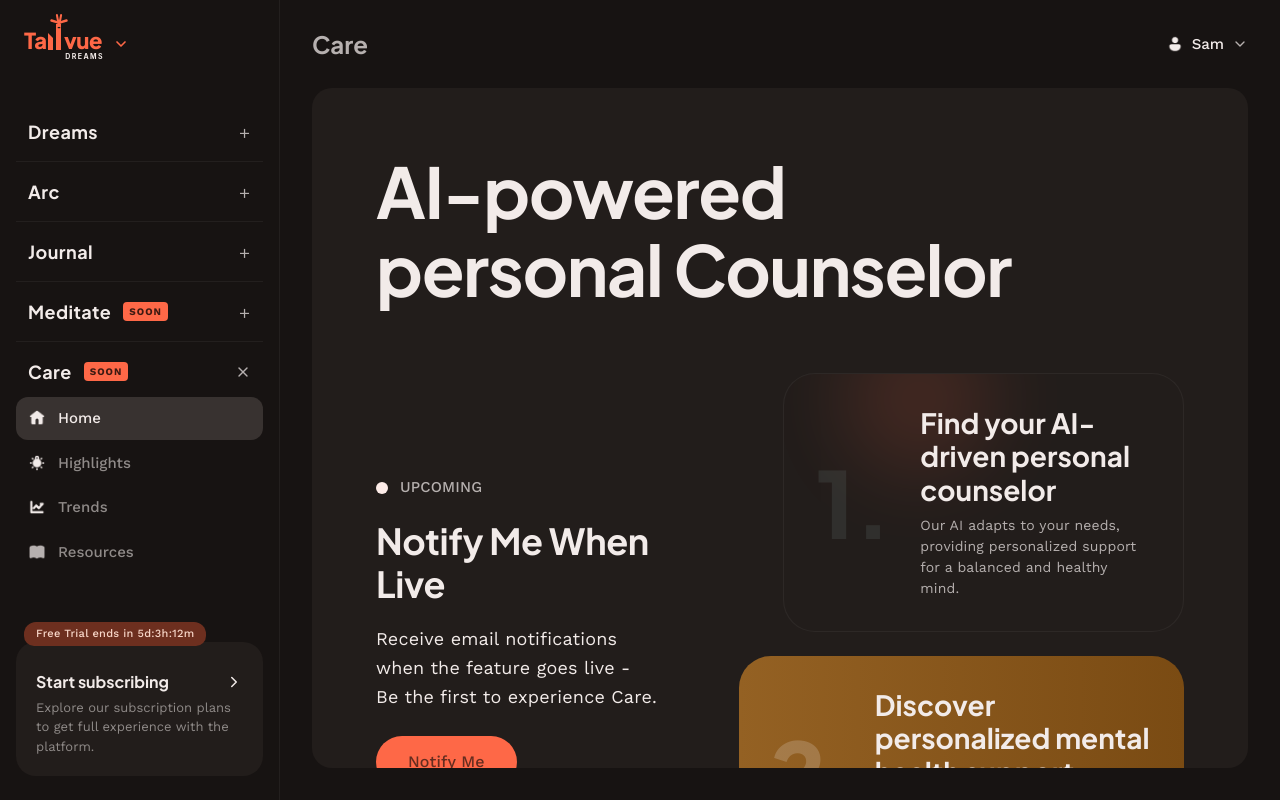
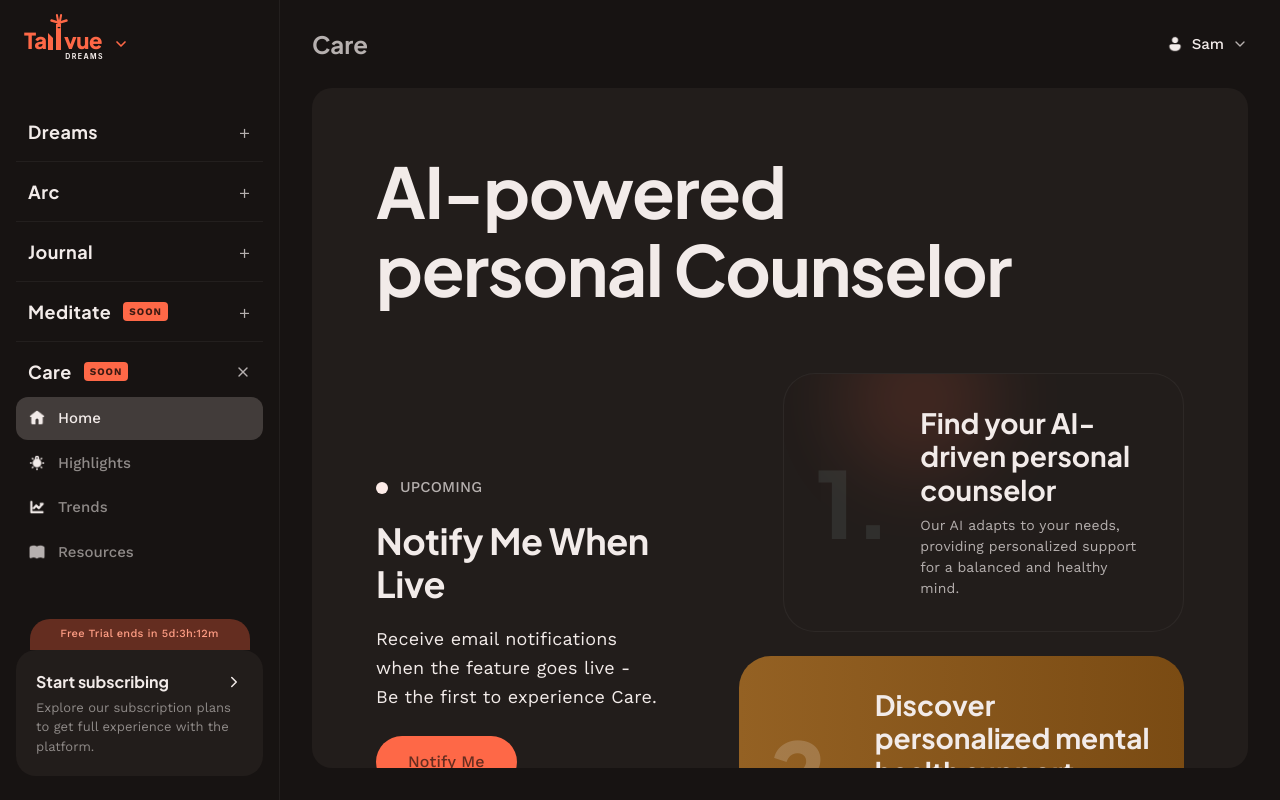
Before and after one commit to Anant123n/tallvue, a React (Vite) app in the folder frontend/: page /care in a window 1280 px wide. Built offline with nearby package versions, Linux system fonts and the light colour scheme.

Commit message:
made changes

```diff
--- a/frontend/src/components/Sidebar.jsx
+++ b/frontend/src/components/Sidebar.jsx
@@ -143,7 +143,7 @@ export default function Sidebar({ isOpen, onClose }) {
                         onClick={() => onClose && onClose()}
                         className={({ isActive }) =>
                           `flex items-center gap-3 rounded-xl px-3 py-2.5 transition-colors ${
-                            isActive ? "bg-[#383230] text-[#F2EBE9]" : "text-[#8F8A88] hover:bg-white/5 hover:text-[#F2EBE9]"
+                            isActive ? "bg-[#423C3A] text-[#F2EBE9]" : "text-[#8F8A88] hover:bg-white/5 hover:text-[#F2EBE9]"
                           }`
                         }
                       >
@@ -167,11 +167,11 @@ export default function Sidebar({ isOpen, onClose }) {
         </nav>
 
         <div className="mt-auto px-4 pb-6 pt-4">
-          <div className="relative pt-5">
-              <span className="absolute left-2 top-0 z-10 rounded-t-[12px] rounded-b-[10px] bg-[#6D2F1F] px-3 py-1 font-['Work_Sans'] text-[11px] font-medium tracking-wide text-[#F8D7C9]">
+          <div>
+              <span className="mx-auto mb-0 flex h-[31px] w-[220px] max-w-[710px] items-center justify-center gap-4 rounded-t-[20px] rounded-b-none bg-[#642D20] px-5 font-['Work_Sans'] text-[11px] font-medium tracking-wide text-[#FE9D84]">
                   Free Trial ends in 5d:3h:12m
               </span>
-              <div className="cursor-pointer rounded-[20px] bg-[#221D1B] p-5 pt-7 transition-colors hover:bg-[#2A2422]">
+              <div className="cursor-pointer rounded-[20px] bg-[#221D1B] p-5 transition-colors hover:bg-[#2A2422]">
                   <div className="mb-1 flex items-center justify-between">
                       <h4 className="font-['Plus_Jakarta_Sans'] text-[16px] font-bold text-[#F2EBE9]">Start subscribing</h4>
                       <ChevronRight size={18} className="text-[#F2EBE9]" />
```
Also changed, not shown: 1 other file (tests, documents, lock files or other folders).
